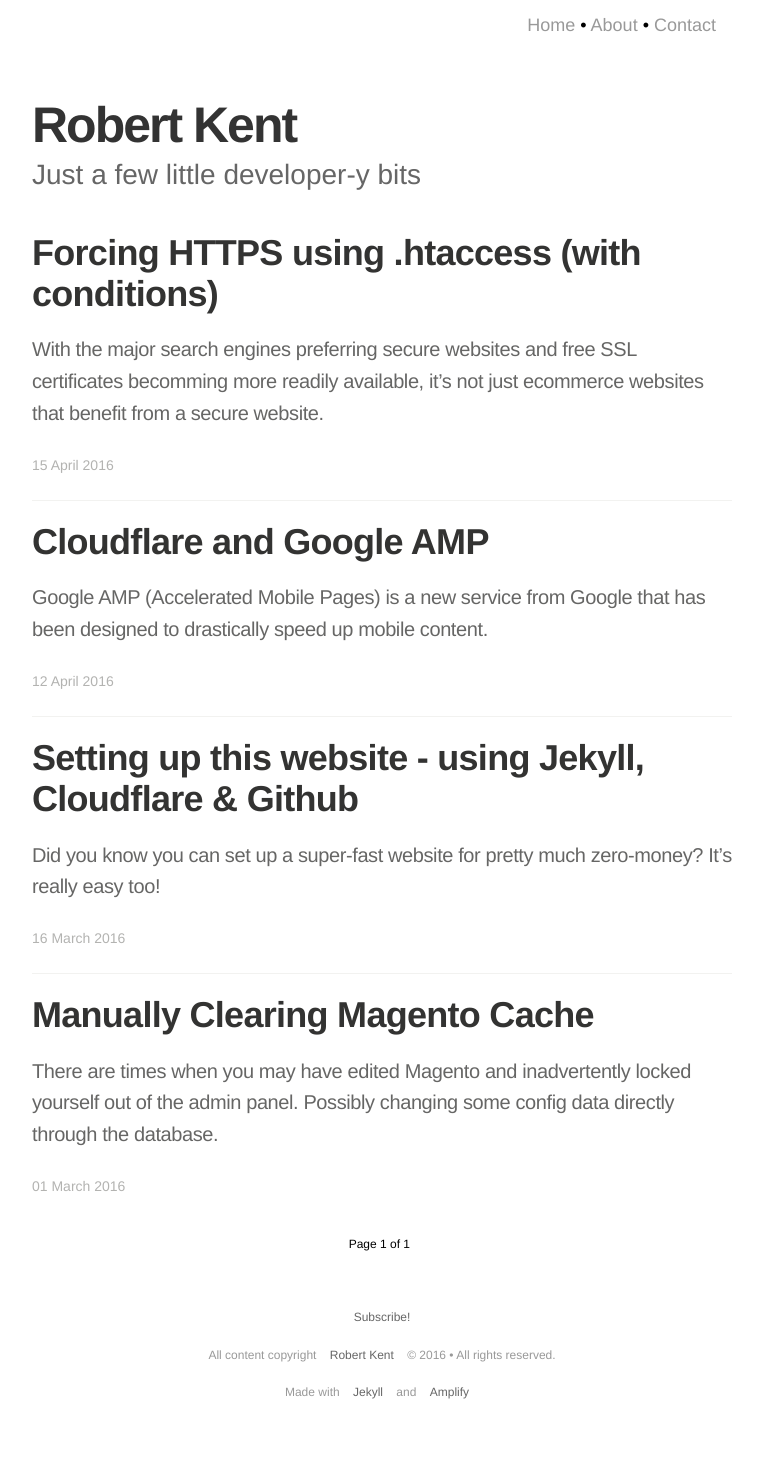
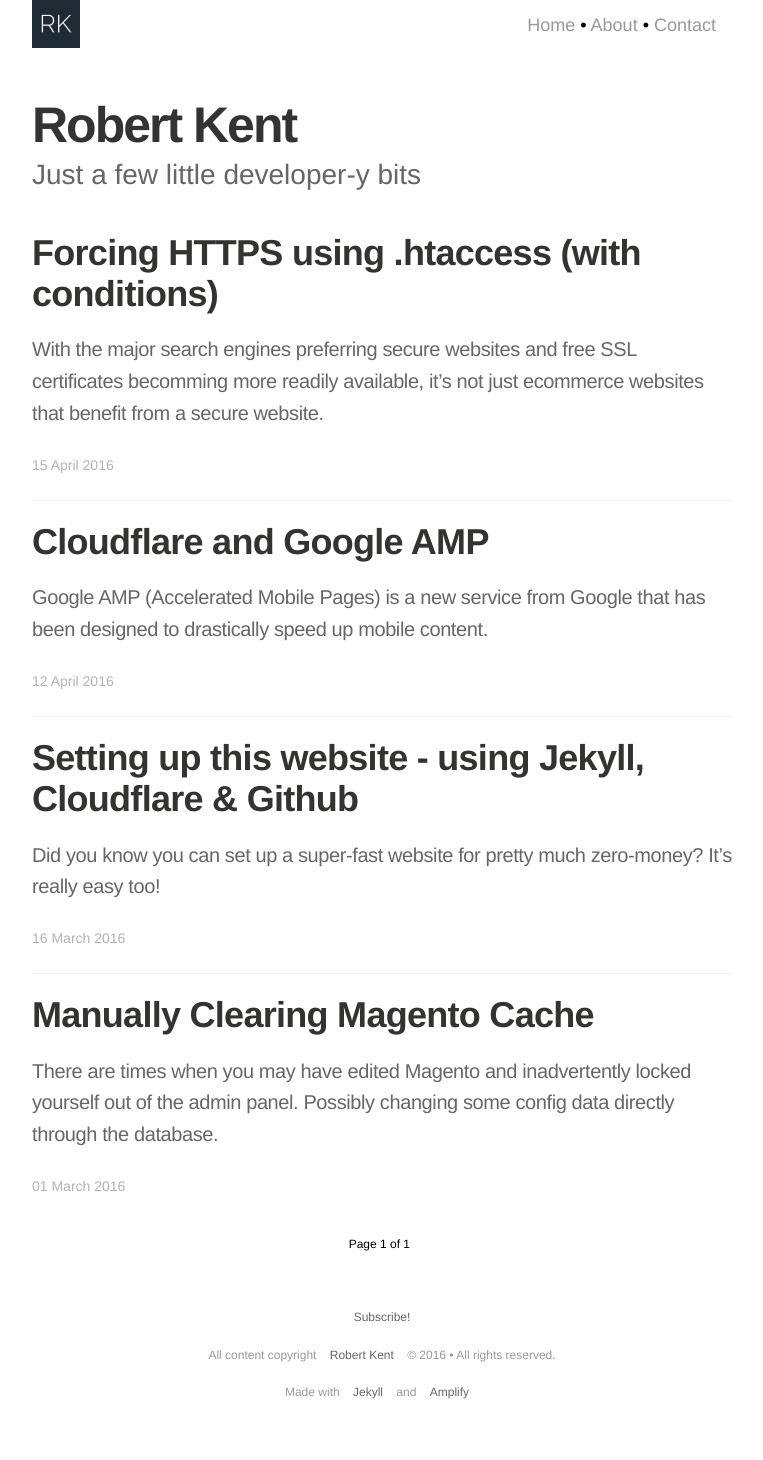
Before and after one commit to robertkent/robertkent.github.io, a Jekyll site: the page built from index.html, in a window 1280 px wide. Shown: the whole page, without its empty margins (258-1021 px from the left). Built offline with Jekyll 4.4.1, drawn with Linux system fonts in a browser that asks for light colours; the list of posts is cut into pages by our own code.

Commit message:
Revert "Removed image"
This reverts commit 1992d66d8cd66a25cfdbb4576c25c93a1c987eac.

```diff
--- a/_includes/header.html
+++ b/_includes/header.html
@@ -1,5 +1,5 @@
 <header class="site-header">
-
+  <a href="{{ site.baseurl }}/" class="logo"><span class="logo"><amp-img src="{{ site.baseurl }}{{ site.logo }}" width="48" height="48" /></span></a>
 
   <div class="page-links">
     <a class="page-link" href="{{ site.baseurl }}/">Home</a>
```
